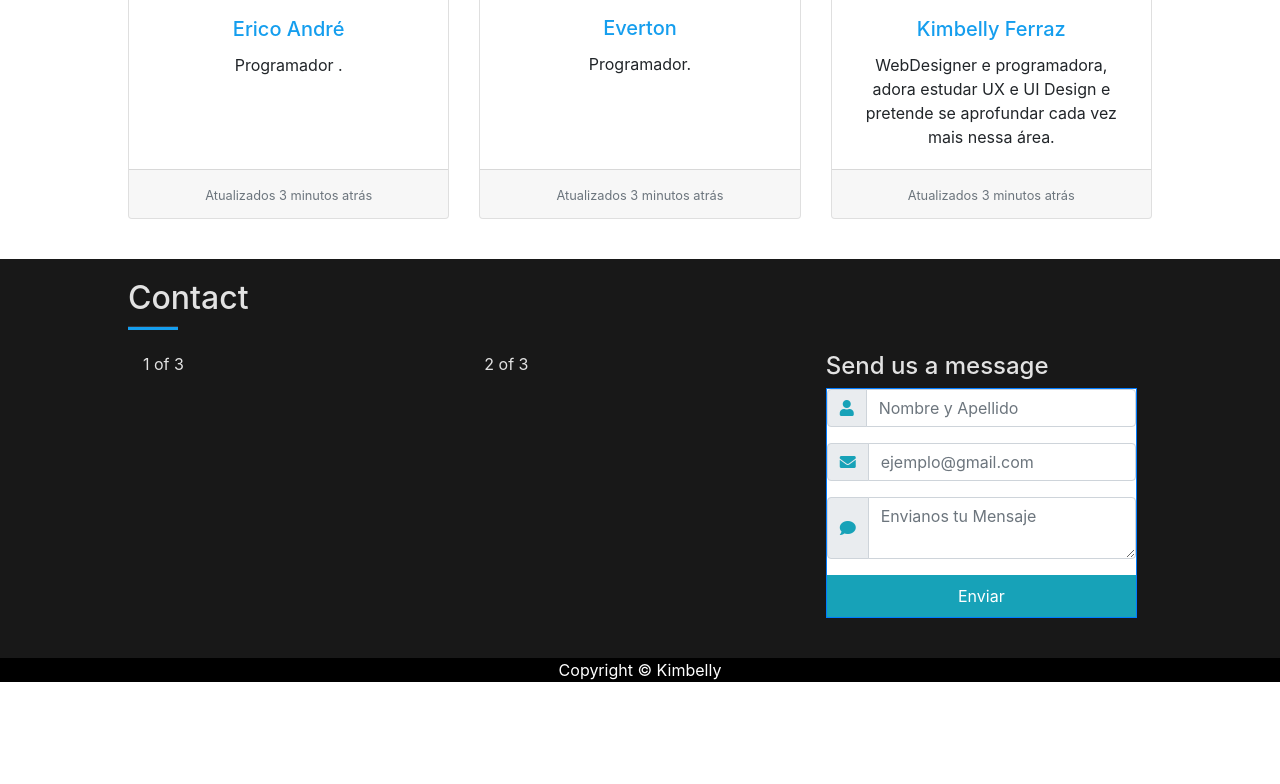
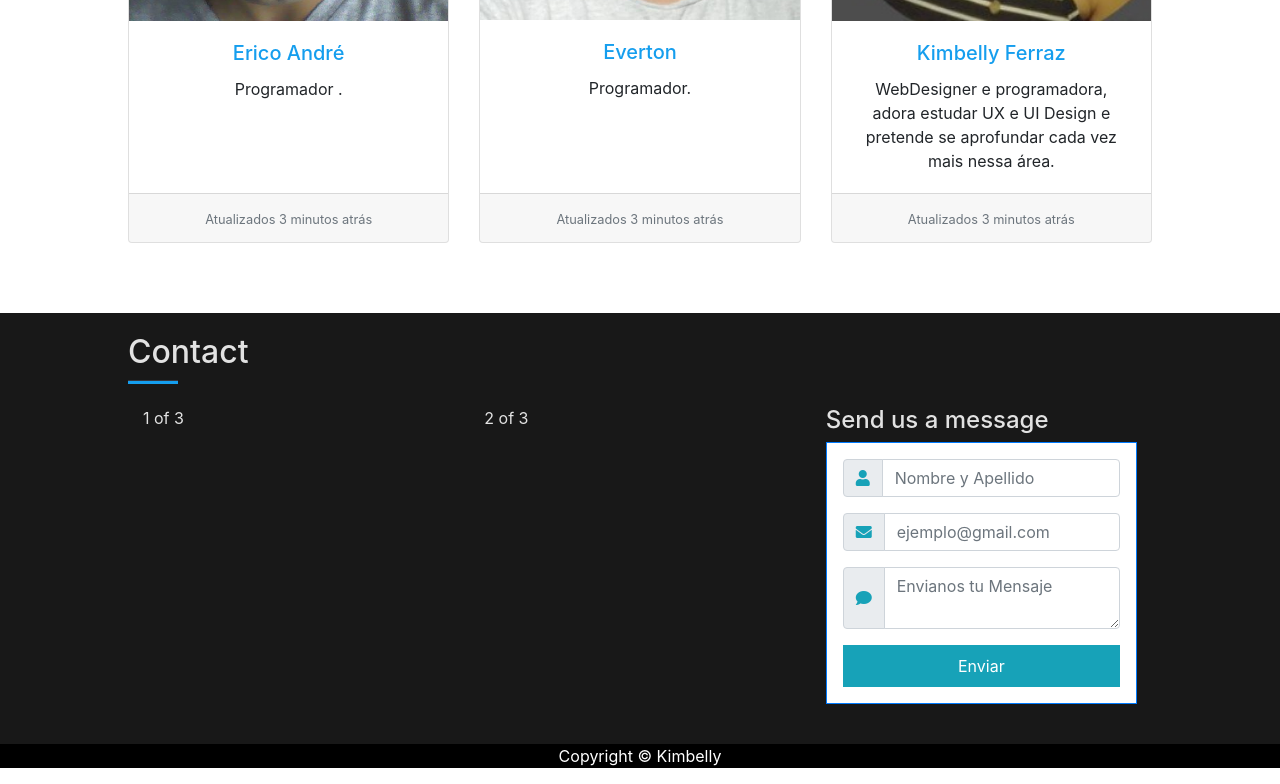
Before and after one commit to InfraSchools/infraschools.github.io, a plain HTML site: page index.html in a window 1280 px wide. Shown: the part 1809-2593 px from the top of the page. Before the commit the page ends 2507 px from the top, so only its background shows below. Drawn offline with nearby package versions, Linux system fonts and the light colour scheme; a script that the page names is missing.

Commit message:
organizando mais 2

```diff
--- a/css/main.css
+++ b/css/main.css
@@ -159,6 +159,7 @@ section{
 	font-style: ;
 	text-align: center;
 
+
 }
 .teamproj img{
 	max-width: 320px;
@@ -184,6 +185,7 @@ section{
 	height: 100%;
 	background-color: #181818;
 	color: #E2E2E2 ;
+	margin-top: 30px;
 }
 .contact hr{
 
--- a/index.html
+++ b/index.html
@@ -168,6 +168,8 @@
     <li></li>
     <li></li>
   </ul>
+  <span>Link do repositório:</span>
+  <a href="https://github.com/InfraSchools">Clique aqui para ser redirecionado ao repositório do projeto</a>
  </section>
 
 
@@ -231,20 +233,20 @@
 
   <div class="container">
 	  <div class="row">
-	    <div class="col sm">
+	    <div class="col-sm">
 	      1 of 3
 	    </div>
-	    <div class="col sm">
+	    <div class="col-sm">
 	      2 of 3
 	    </div>
-	    <div class="col sm">
+	    <div class="col-sm">
 	      <h4>Send us a message</h4>
 
 
 	      <form action="mail.php" method="post">
                         <div class="card border-primary rounded-0">
 
-                            <div class="">
+                            <div class="card-body p-3">
 
                                 <!--Body-->
                                 <div class="form-group">
```
Also changed, not shown: 1 other file.
